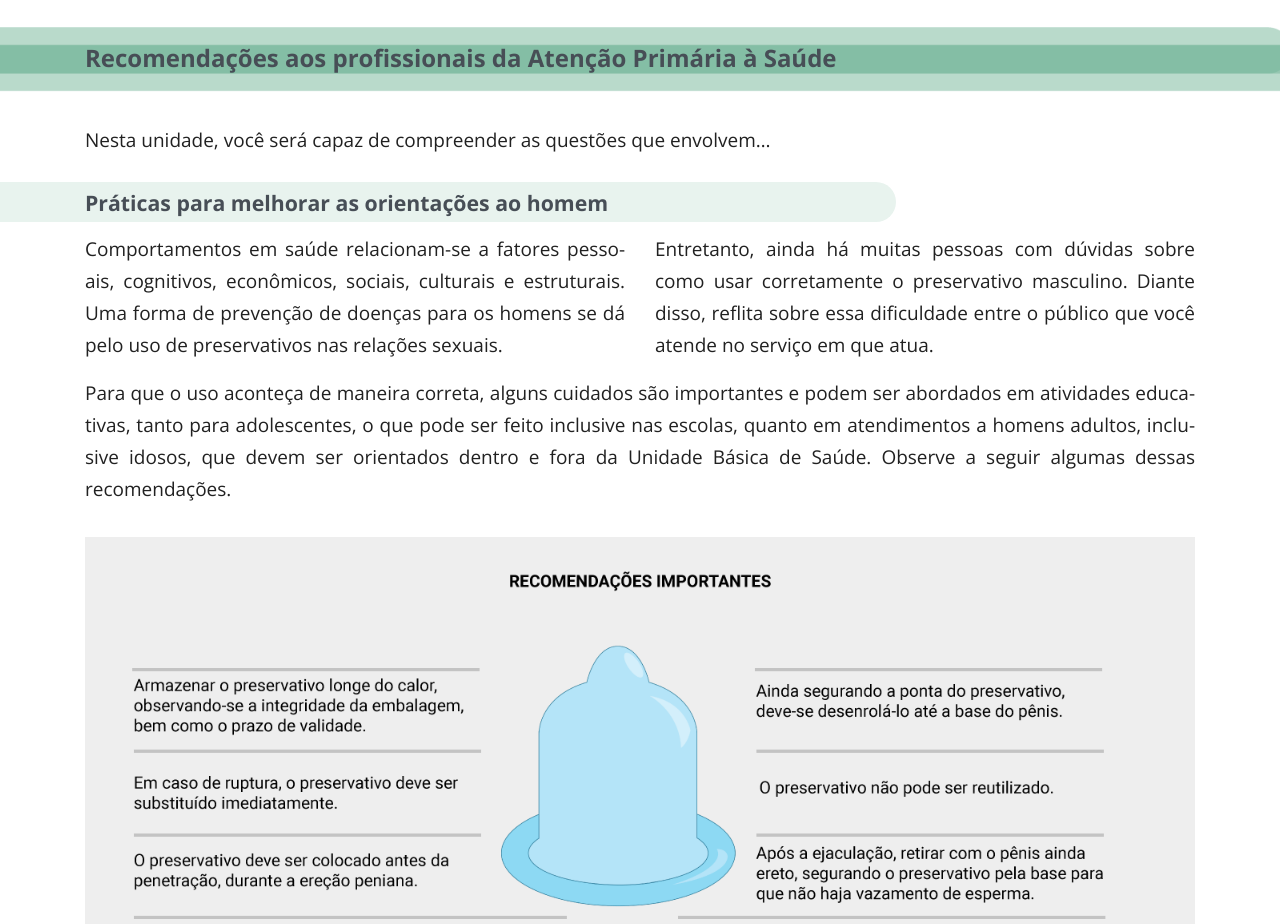
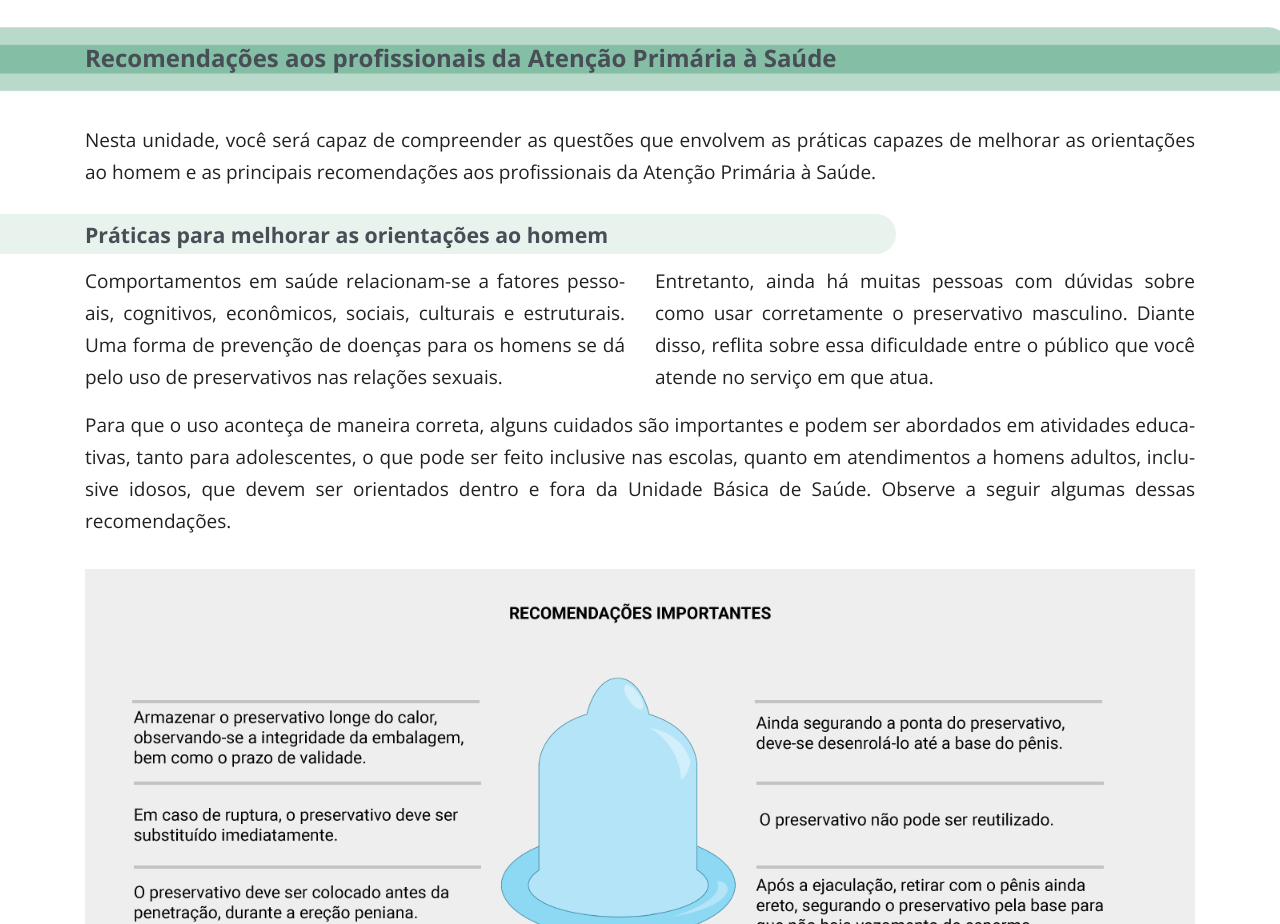
Before and after one commit to materiais-unasus-ufsc/sh-intercorrencias, a website: page src/unidade-3.html in a window 1280 px wide. Shown: the part 900-1824 px from the top of the page. Drawn offline with nearby package versions, Linux system fonts and the light colour scheme; a web font is replaced by a local one.

Commit message:
Adiciona resumo da unidade

```diff
--- a/src/unidade-3.html
+++ b/src/unidade-3.html
@@ -82,7 +82,7 @@
       <div class="row">
         <div class="col-md-12 content">
           <p style="margin-bottom: 1rem">
-            Nesta unidade, você será capaz de compreender as questões que envolvem…
+            Nesta unidade, você será capaz de compreender as questões que envolvem as práticas capazes de melhorar as orientações ao homem e as principais recomendações aos profissionais da Atenção Primária à Saúde.
           </p>
         </div>
       </div>
```
